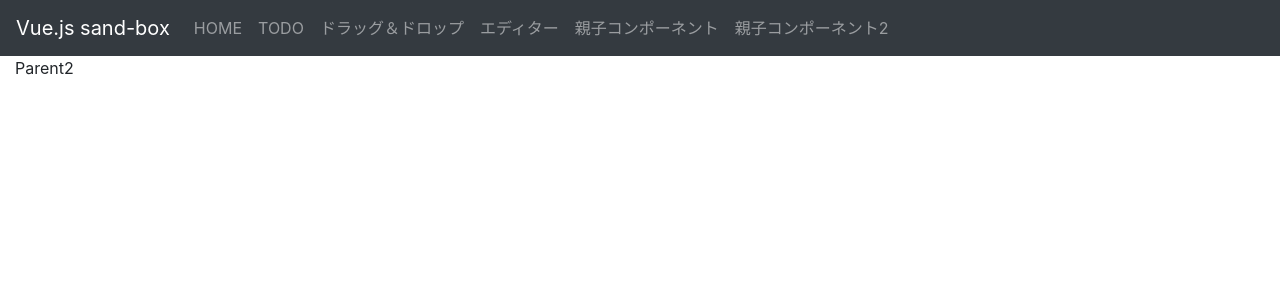
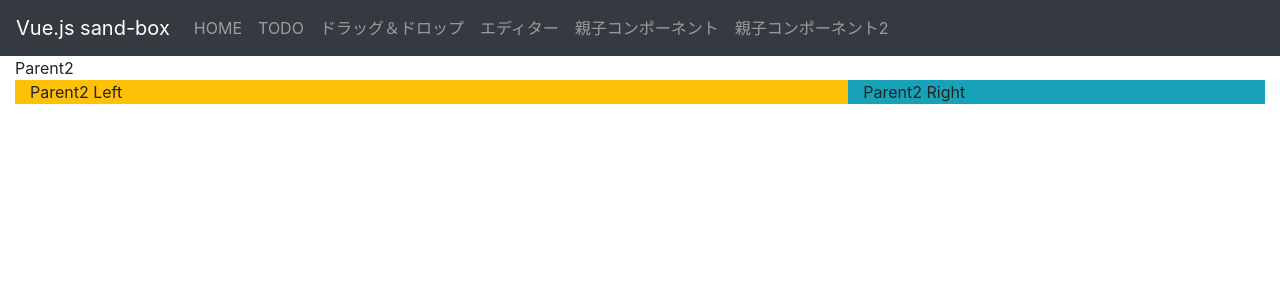
Before and after one commit to kyoruni/vue-sand-box, a Vue app: page /parent2 in a window 1280 px wide. Shown: the top 300 px of the page. Built offline with nearby package versions, Linux system fonts and the light colour scheme.

Commit message:
:wrench: #8 2カラムの画面にする

```diff
--- /dev/null
+++ b/src/components/Parent2/Left.vue
@@ -0,0 +1,5 @@
+<template>
+  <div class="left bg-warning">
+    Parent2 Left
+  </div>
+</template>
--- /dev/null
+++ b/src/components/Parent2/Right.vue
@@ -0,0 +1,5 @@
+<template>
+  <div class="right bg-info">
+    Parent2 Right
+  </div>
+</template>
--- a/src/views/Parent2.vue
+++ b/src/views/Parent2.vue
@@ -1,5 +1,21 @@
 <template>
   <div class="parent2">
     Parent2
+    <div class="d-flex">
+      <left class="col-8"></left>
+      <right class="col-4"></right>
+    </div>
   </div>
 </template>
+
+<script>
+import left from '../components/Parent2/Left.vue'
+import right from '../components/Parent2/Right.vue'
+
+export default {
+  components: {
+    left,
+    right
+  }
+}
+</script>
```
